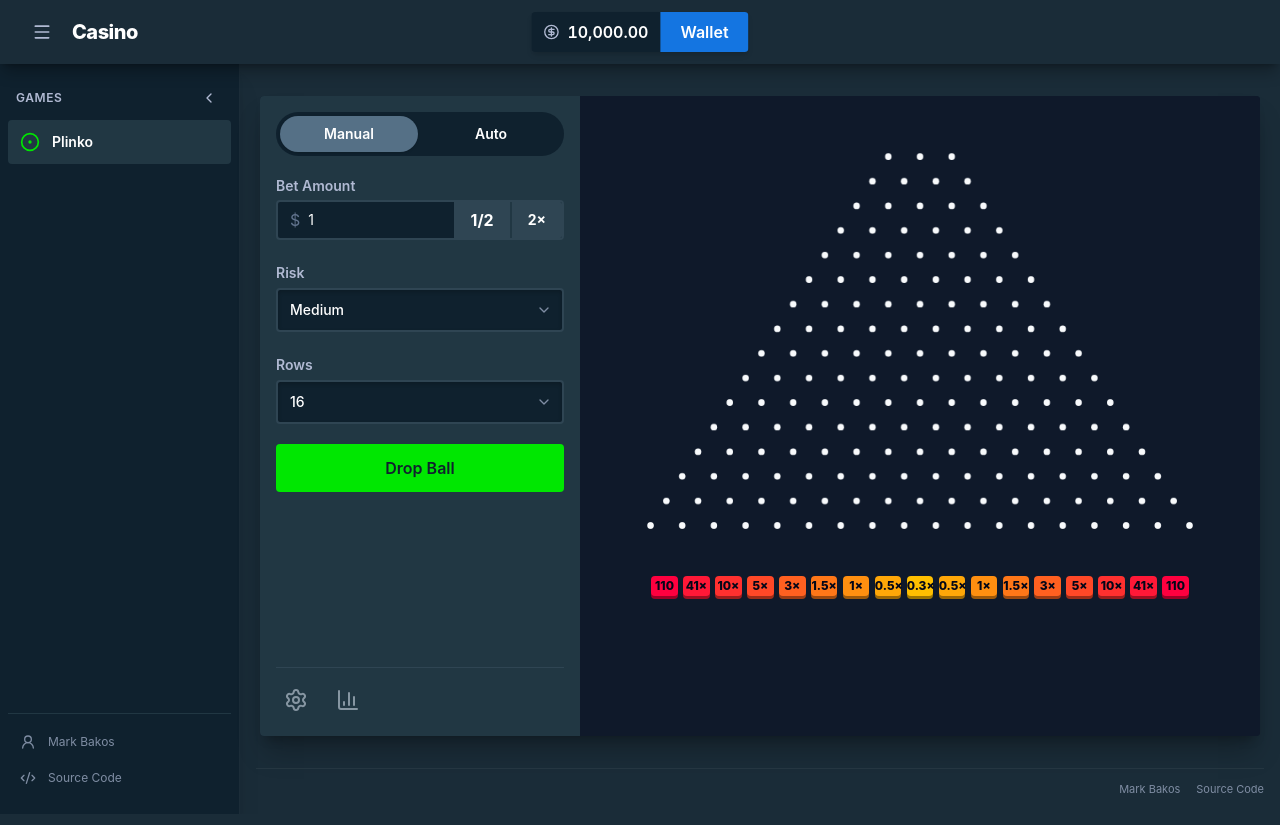
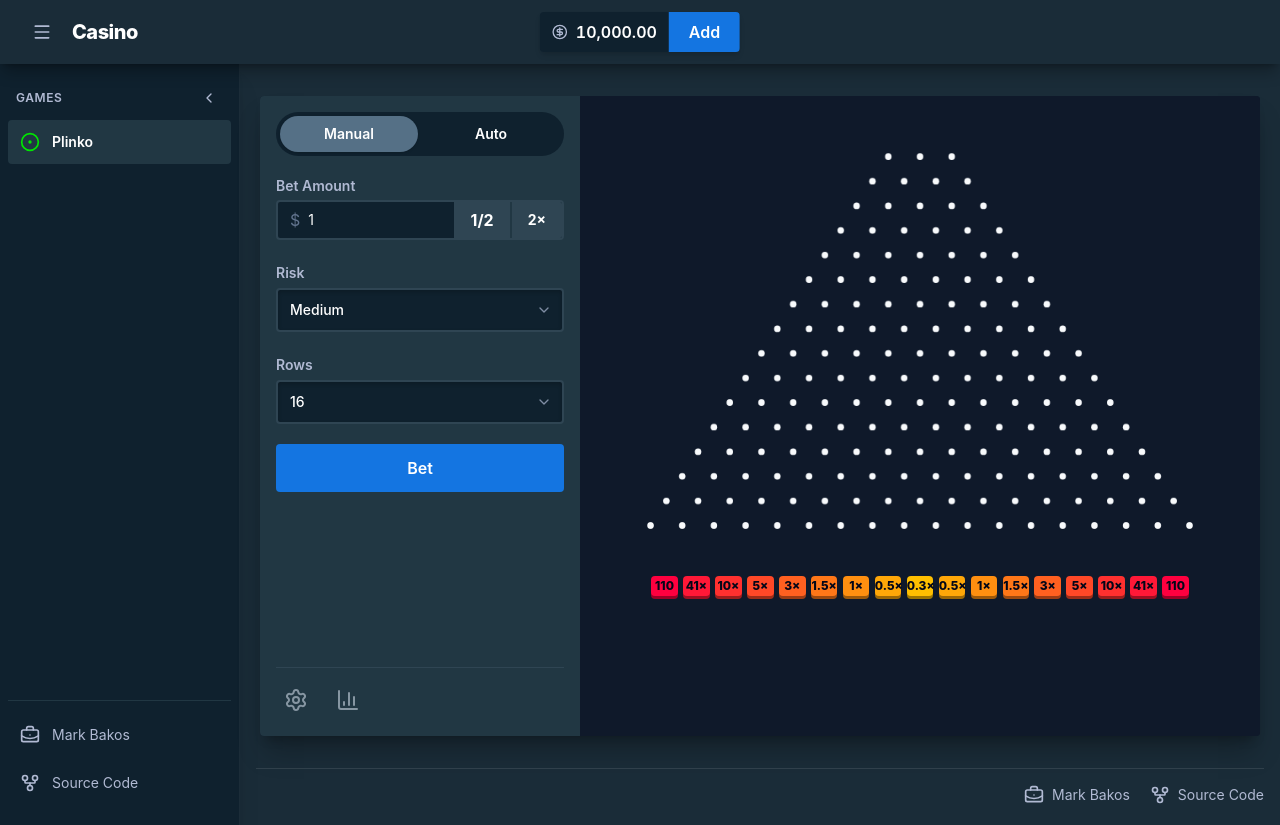
Before and after one commit to markbakos/demo-stake, a React (Vite) app: page /plinko in a window 1280 px wide. Built offline with nearby package versions, Linux system fonts and the light colour scheme.

Commit message:
feat(wallet): add balance credits dialog

```diff
--- a/src/app/AppShell.tsx
+++ b/src/app/AppShell.tsx
@@ -1,14 +1,17 @@
 import {
+  BriefcaseBusiness,
   ChevronLeft,
   ChevronRight,
   CircleDot,
   CircleDollarSign,
-  Code2,
+  GitFork,
   Menu,
-  UserRound,
+  X,
 } from 'lucide-react'
-import { useState, type ReactNode } from 'react'
+import { useRef, useState, type ReactNode } from 'react'
+import { useDispatch, useSelector } from 'react-redux'
 import { NavLink, Outlet } from 'react-router-dom'
+import { addCredits, CREDIT_AMOUNTS, selectBalance, type AppDispatch, type CreditAmount } from './store'
 
 const PORTFOLIO_URL = 'https://www.markbakos.com'
 const SOURCE_URL = 'https://github.com/markbakos/demo-stake'
@@ -17,9 +20,17 @@ const creditFormatter = new Intl.NumberFormat('en-US', {
   minimumFractionDigits: 2,
   maximumFractionDigits: 2,
 })
+const addAmountFormatter = new Intl.NumberFormat('en-US')
 
 export function AppShell() {
   const [isRailOpen, setIsRailOpen] = useState(() => !window.matchMedia('(max-width: 767px)').matches)
+  const addBalanceDialogRef = useRef<HTMLDialogElement>(null)
+  const balance = useSelector(selectBalance)
+  const dispatch = useDispatch<AppDispatch>()
+
+  function handleAddCredits(amount: CreditAmount) {
+    dispatch(addCredits(amount))
+  }
 
   return (
     <div className="min-h-dvh bg-[#1a2c38] text-white">
@@ -48,11 +59,15 @@ export function AppShell() {
           <div className="ml-auto flex overflow-hidden rounded shadow-md sm:absolute sm:left-1/2 sm:ml-0 sm:-translate-x-1/2">
             <div className="flex items-center gap-2 bg-[#0f212e] px-3 py-2 text-sm font-semibold tabular-nums sm:text-base">
               <CircleDollarSign aria-hidden="true" className="size-4 text-[#b1bad3]" />
-              <span>{creditFormatter.format(10_000)}</span>
+              <span aria-live="polite">{creditFormatter.format(balance)}</span>
             </div>
-            <span className="bg-[#1475e1] px-3 py-2 text-sm font-semibold sm:px-5 sm:text-base">
-              Wallet
-            </span>
+            <button
+              type="button"
+              onClick={() => addBalanceDialogRef.current?.showModal()}
+              className="bg-[#1475e1] px-3 py-2 text-sm font-semibold transition-colors hover:bg-[#1164c1] focus-visible:outline-2 focus-visible:outline-inset focus-visible:outline-white sm:px-5 sm:text-base"
+            >
+              Add
+            </button>
           </div>
         </div>
       </header>
@@ -108,12 +123,12 @@ export function AppShell() {
             <ul className="space-y-1">
               <li>
                 <RailLink href={PORTFOLIO_URL} label="Mark Bakos" isRailOpen={isRailOpen}>
-                  <UserRound aria-hidden="true" className="size-4 shrink-0" />
+                  <BriefcaseBusiness aria-hidden="true" className="size-5 shrink-0" />
                 </RailLink>
               </li>
               <li>
                 <RailLink href={SOURCE_URL} label="Source Code" isRailOpen={isRailOpen}>
-                  <Code2 aria-hidden="true" className="size-4 shrink-0" />
+                  <GitFork aria-hidden="true" className="size-5 shrink-0" />
                 </RailLink>
               </li>
             </ul>
@@ -122,18 +137,55 @@ export function AppShell() {
 
         <div className="flex min-w-0 flex-col">
           <Outlet />
-          <footer className="mt-auto px-4 pb-4 text-[0.6875rem] text-[#7f8da3]">
-            <div className="mx-auto flex max-w-6xl justify-end gap-4 border-t border-white/5 pt-3">
-              <a href={PORTFOLIO_URL} target="_blank" rel="noreferrer" className="transition-colors hover:text-white focus-visible:outline-2 focus-visible:outline-offset-2 focus-visible:outline-[#00e701]">
+          <footer className="mt-auto px-4 pb-5 text-sm text-[#b1bad3]">
+            <div className="mx-auto flex max-w-6xl justify-end gap-5 border-t border-white/10 pt-4">
+              <a href={PORTFOLIO_URL} target="_blank" rel="noreferrer" className="flex items-center gap-2 transition-colors hover:text-white focus-visible:outline-2 focus-visible:outline-offset-2 focus-visible:outline-[#00e701]">
+                <BriefcaseBusiness aria-hidden="true" className="size-5" />
                 Mark Bakos
               </a>
-              <a href={SOURCE_URL} target="_blank" rel="noreferrer" className="transition-colors hover:text-white focus-visible:outline-2 focus-visible:outline-offset-2 focus-visible:outline-[#00e701]">
+              <a href={SOURCE_URL} target="_blank" rel="noreferrer" className="flex items-center gap-2 transition-colors hover:text-white focus-visible:outline-2 focus-visible:outline-offset-2 focus-visible:outline-[#00e701]">
+                <GitFork aria-hidden="true" className="size-5" />
                 Source Code
               </a>
             </div>
           </footer>
         </div>
       </div>
+
+      <dialog
+        ref={addBalanceDialogRef}
+        aria-labelledby="add-balance-title"
+        onClick={(event) => {
+          if (event.target === event.currentTarget) event.currentTarget.close()
+        }}
+        className="m-auto w-[calc(100%_-_2rem)] max-w-md rounded-lg border border-white/10 bg-[#213743] p-0 text-white shadow-2xl shadow-black/50 backdrop:bg-black/70 backdrop:backdrop-blur-sm"
+      >
+        <div className="p-5">
+          <div className="flex items-center justify-between gap-4">
+            <h2 id="add-balance-title" className="text-lg font-semibold">Add Balance</h2>
+            <button
+              type="button"
+              aria-label="Close add balance dialog"
+              onClick={() => addBalanceDialogRef.current?.close()}
+              className="rounded p-2 text-[#b1bad3] transition-colors hover:bg-[#2f4553] hover:text-white focus-visible:outline-2 focus-visible:outline-offset-2 focus-visible:outline-[#00e701]"
+            >
+              <X aria-hidden="true" className="size-5" />
+            </button>
+          </div>
+          <div className="mt-5 grid grid-cols-2 gap-3">
+            {CREDIT_AMOUNTS.map((amount) => (
+              <button
+                key={amount}
+                type="button"
+                onClick={() => handleAddCredits(amount)}
+                className="rounded bg-[#1475e1] px-4 py-3 font-semibold tabular-nums transition-colors hover:bg-[#1164c1] active:bg-[#0f56a5] focus-visible:outline-2 focus-visible:outline-offset-2 focus-visible:outline-white"
+              >
+                +${addAmountFormatter.format(amount)}
+              </button>
+            ))}
+          </div>
+        </div>
+      </dialog>
     </div>
   )
 }
@@ -146,7 +198,7 @@ function RailLink({ children, href, isRailOpen, label }: { children: ReactNode;
       rel="noreferrer"
       aria-label={label}
       title={isRailOpen ? undefined : label}
-      className={`flex items-center rounded py-2 text-xs text-[#7f8da3] transition-colors hover:bg-[#213743] hover:text-white focus-visible:outline-2 focus-visible:outline-offset-2 focus-visible:outline-[#00e701] ${
+      className={`flex items-center rounded py-3 text-sm font-normal text-[#b1bad3] transition-colors hover:bg-[#213743] hover:text-white focus-visible:outline-2 focus-visible:outline-offset-2 focus-visible:outline-[#00e701] ${
         isRailOpen ? 'gap-3 px-3' : 'justify-center px-2'
       }`}
     >
--- /dev/null
+++ b/src/app/store.ts
@@ -0,0 +1,38 @@
+import { configureStore, createSlice, type PayloadAction } from '@reduxjs/toolkit'
+
+export const CREDIT_AMOUNTS = [100, 500, 1_000, 10_000] as const
+export type CreditAmount = (typeof CREDIT_AMOUNTS)[number]
+
+type WalletState = {
+  balance: number
+}
+
+const initialState: WalletState = {
+  balance: 10_000,
+}
+
+const walletSlice = createSlice({
+  name: 'wallet',
+  initialState,
+  reducers: {
+    addCredits(state, action: PayloadAction<number>) {
+      if (CREDIT_AMOUNTS.some((amount) => amount === action.payload)) {
+        state.balance += action.payload
+      }
+    },
+  },
+})
+
+export const { addCredits } = walletSlice.actions
+export const walletReducer = walletSlice.reducer
+
+export const store = configureStore({
+  reducer: {
+    wallet: walletReducer,
+  },
+})
+
+export type RootState = ReturnType<typeof store.getState>
+export type AppDispatch = typeof store.dispatch
+
+export const selectBalance = (state: RootState) => state.wallet.balance
--- a/src/games/plinko/PlinkoPage.tsx
+++ b/src/games/plinko/PlinkoPage.tsx
@@ -153,9 +153,9 @@ export function PlinkoPage() {
             type="button"
             disabled={mode === 'auto'}
             onClick={dropNaturalBall}
-            className="rounded bg-[#00e701] py-3 font-semibold text-[#0f212e] transition-colors hover:bg-[#1fff20] active:bg-[#00c901] focus-visible:outline-2 focus-visible:outline-offset-2 focus-visible:outline-white disabled:cursor-not-allowed disabled:bg-[#557086] disabled:text-[#b1bad3]"
+            className="rounded bg-[#1475e1] py-3 font-semibold text-white transition-colors hover:bg-[#1164c1] active:bg-[#0f56a5] focus-visible:outline-2 focus-visible:outline-offset-2 focus-visible:outline-white disabled:cursor-not-allowed disabled:bg-[#557086] disabled:text-[#b1bad3]"
           >
-            {mode === 'manual' ? 'Drop Ball' : 'Auto Betting In M4'}
+            {mode === 'manual' ? 'Bet' : 'Auto Betting In M4'}
           </button>
 
           <div className="mt-auto flex items-center gap-3 border-t border-[#2f4553] pt-3">
--- a/src/main.tsx
+++ b/src/main.tsx
@@ -1,12 +1,15 @@
 import { StrictMode } from 'react'
 import { createRoot } from 'react-dom/client'
+import { Provider } from 'react-redux'
 import { BrowserRouter, Navigate, Route, Routes } from 'react-router-dom'
 import { AppShell } from './app/AppShell'
+import { store } from './app/store'
 import { PlinkoPage } from './games/plinko/PlinkoPage'
 import './styles.css'
 
 createRoot(document.getElementById('root')!).render(
   <StrictMode>
+    <Provider store={store}>
       <BrowserRouter>
         <Routes>
           <Route element={<AppShell />}>
@@ -15,5 +18,6 @@ createRoot(document.getElementById('root')!).render(
           </Route>
         </Routes>
       </BrowserRouter>
+    </Provider>
   </StrictMode>,
 )
```
Also changed, not shown: 1 other file (tests, documents, lock files or other folders). Lines whose indentation alone changed are shown as unchanged.
